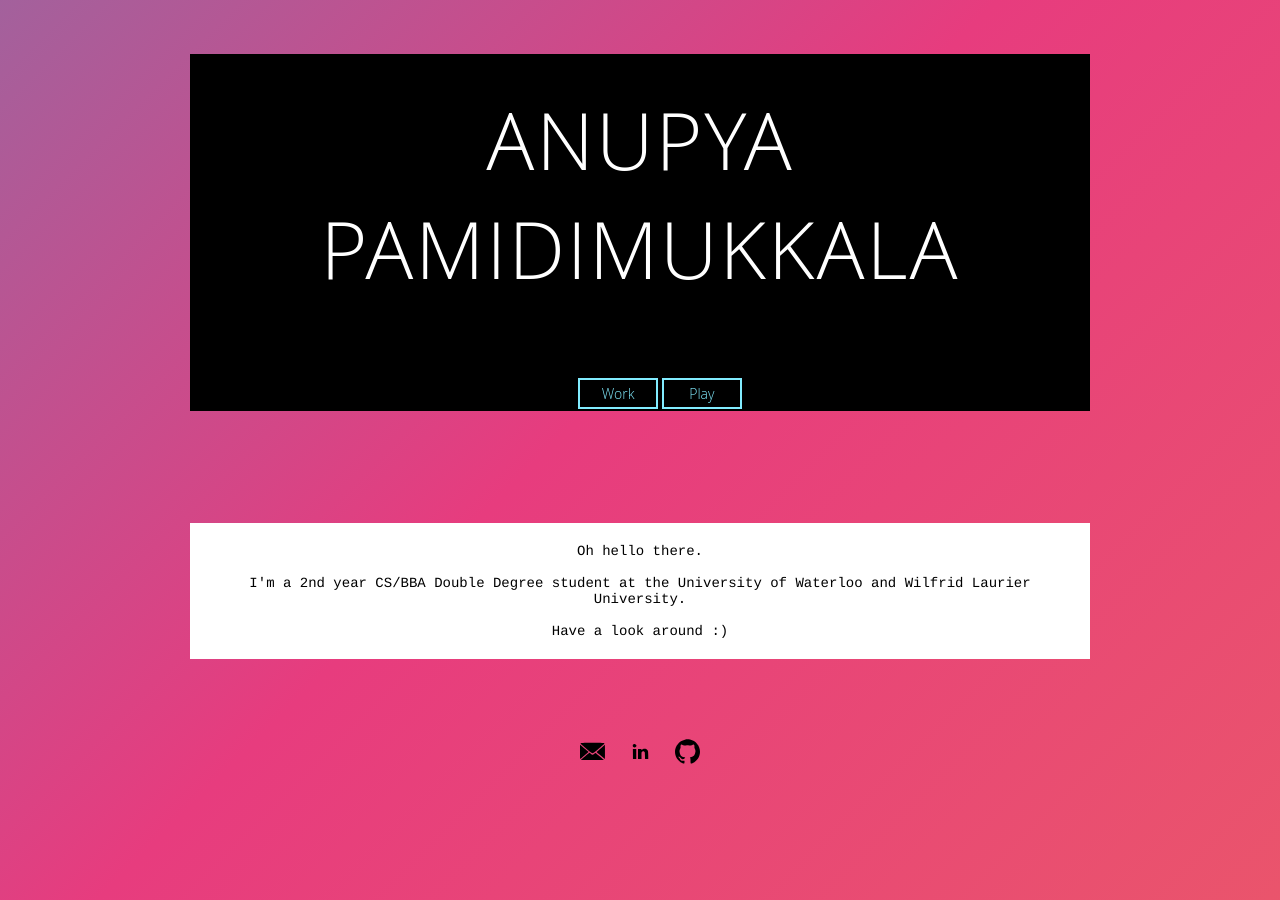
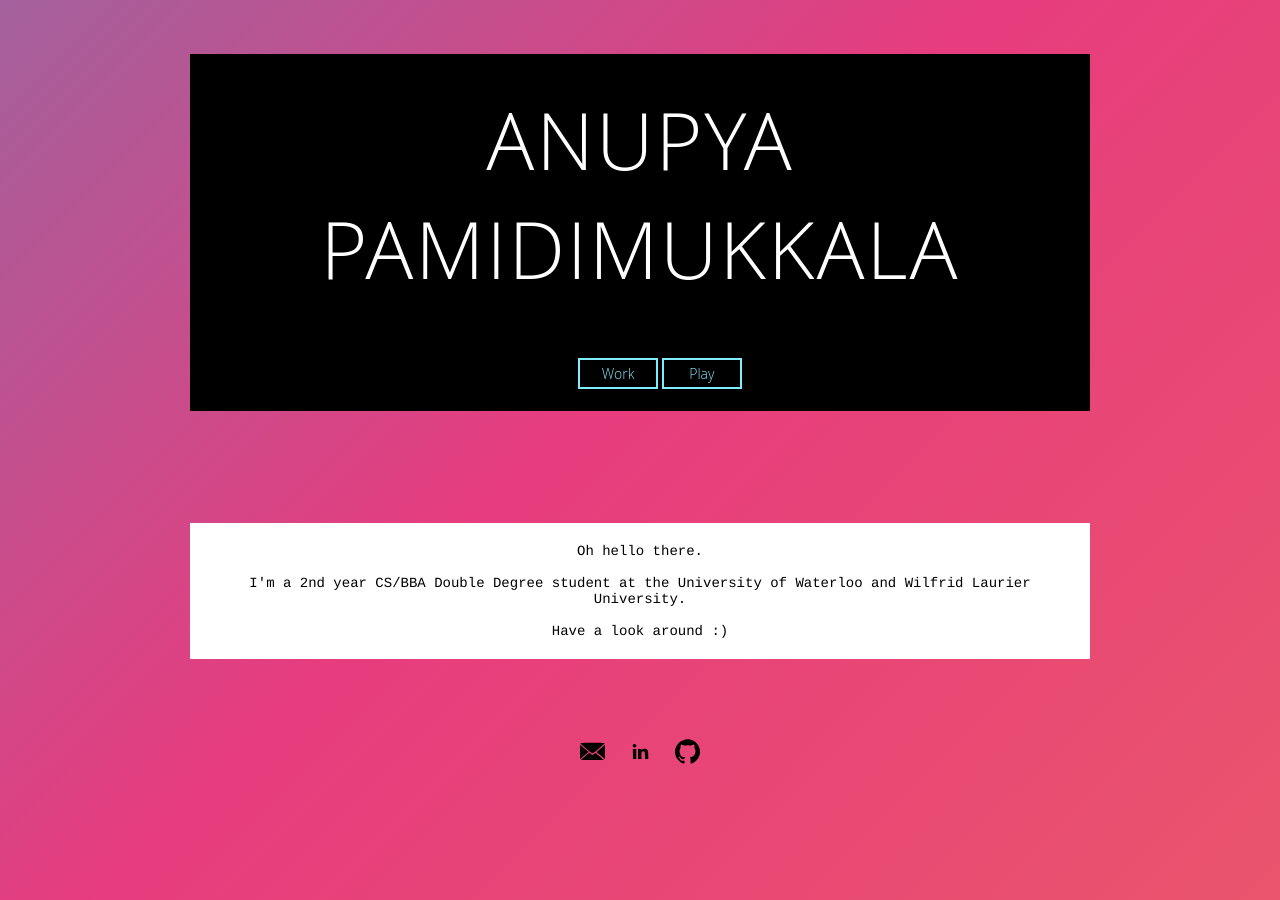
Before and after one commit to Anupya/anupya.github.io, a Jekyll site: the page built from index.html, in a window 1280 px wide. Built offline with Jekyll 4.4.1, drawn with Linux system fonts in a browser that asks for light colours.

Commit message:
mo changes

```diff
--- a/_includes/navbar.html
+++ b/_includes/navbar.html
@@ -1,6 +1,6 @@
 <nav>
     <ul>
-        <li><a href="work.html">Work</a></li>
-        <li><a href="play.html">Play</a></li>
+        <li><a href="work.html" class='workLink'>Work</a></li>
+        <li><a href="play.html" class='playLink'>Play</a></li>
     </ul>
 </nav>
--- a/css/main.css
+++ b/css/main.css
@@ -89,7 +89,7 @@ body { /* CHANGE BACKGROUND COLOR HERE TO CHANGE THE ACTUAL BACKGROUND */
 nav ul {
     opacity: 0;
     position: relative;
-    bottom: 100px; /* distance from the bottom */
+    bottom: 120px; /* distance from the bottom */
     font-family: 'Open Sans', 'Trebuchet MS', 'Arial';
     font-weight: 300;
     font-size: 14px;
@@ -176,11 +176,11 @@ a {
     color: #82ECFF;
     display: block;
 }
-a svg:hover {
+a .svg:hover {
     fill: white;
     transition: 200ms ease-out;
 }
-a svg:active {
+a .svg:active {
     fill: white;
     transition: 200ms ease-out;
 }
```
